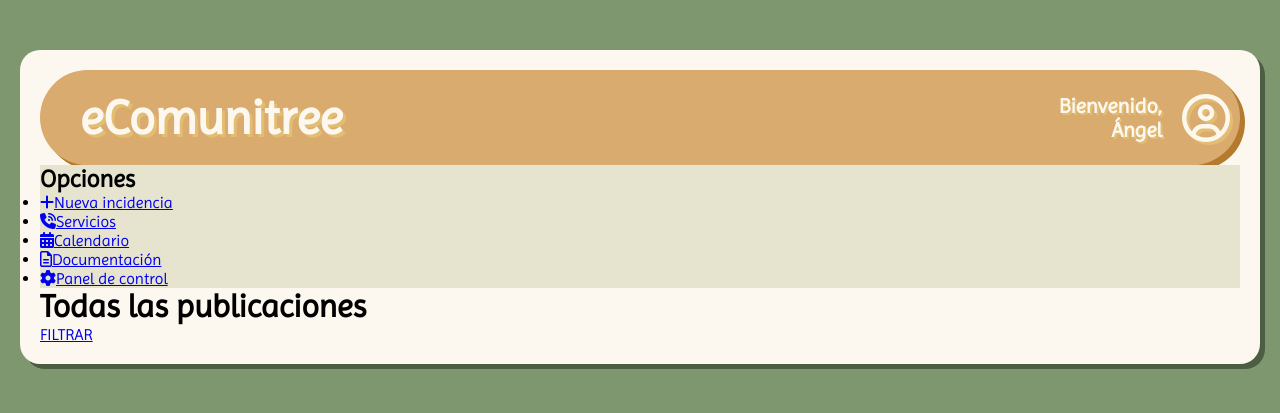
After one commit to ahdexito/TFG_eComunitree, a PHP site: page / in a window 1280 px wide. The commit adds this page. Shown: the top 413 px of the page. Run offline with PHP 8.4, Linux system fonts and the light colour scheme; some libraries are stand-ins or nearby versions.

Commit message:
css index

```diff
--- /dev/null
+++ b/eComunitree/css/index/index.css
@@ -0,0 +1,68 @@
+@font-face {
+  font-family: "Imprima";
+  src: url(/eComunitree/fonts/Imprima-Regular.ttf);
+}
+* {
+  margin: 0;
+  padding: 0;
+  box-sizing: border-box;
+  font-family: "Imprima";
+}
+
+html {
+  background-color: #7e976f;
+  padding: 50px 20px;
+}
+
+body {
+  background-color: #fcf8f0;
+  box-shadow: rgb(76.7741935484, 92.9032258065, 67.0967741935) 5px 5px 0px 0px;
+  border-radius: 20px;
+  padding: 20px;
+  margin: 0 auto;
+  display: flex;
+  flex-direction: column;
+}
+
+header {
+  background-color: #daab6e;
+  box-shadow: rgb(180.0549450549, 121.6923076923, 45.9450549451) 5px 5px 0px 0px;
+  border-radius: 100px;
+  padding: 20px 40px;
+  padding-right: 10px;
+  display: flex;
+  align-items: center;
+  justify-content: space-between;
+  text-shadow: rgb(226.5, 188.5, 112.5) 3px 3px 0px;
+}
+header h1 {
+  color: #fcf8f0;
+  font-size: 3em;
+}
+header .usuario {
+  display: flex;
+  align-items: center;
+  gap: 20px;
+  color: #fcf8f0;
+}
+header .usuario p {
+  text-align: end;
+  font-size: 1.3em;
+  text-shadow: rgb(226.5, 188.5, 112.5) 2px 2px 0px;
+  font-weight: bold;
+}
+@media (max-width: 600px) {
+  header .usuario p {
+    display: none;
+  }
+}
+header .usuario a {
+  text-decoration: none;
+}
+header .usuario a i {
+  font-size: 3em;
+}
+
+aside {
+  background-color: #e6e4ce;
+}/*# sourceMappingURL=index.css.map */
--- /dev/null
+++ b/eComunitree/css/index/index.scss
@@ -0,0 +1,104 @@
+$color-primario: #fcf8f0;
+$color-secundario: #daab6e;
+$color-aside: #e6e4ce;
+$color-fondo: #7e976f;
+
+@font-face {
+    font-family: 'Imprima';
+    src: url(/eComunitree/fonts/Imprima-Regular.ttf);
+}
+
+// RESPONSIVE TAMAÑO FIJO
+@mixin respond-to($size) {
+    @if $size == small {
+        @media (max-width: 600px) {
+            @content;
+        }
+    }
+    @else if $size == medium {
+        @media (min-width: 601px) and (max-width: 1200px) {
+            @content;
+        }
+    }
+}
+// RESPONSIVE TAMAÑO MÍNIMO
+@mixin respond-to-min($size) {
+    @if $size == medium {
+        @media (min-width: 601px) {
+            @content;
+        }
+    }
+    @else if $size == large {
+        @media (min-width: 1201px) {
+            @content;
+        }
+    }
+}
+
+* {
+    margin: 0;
+    padding: 0;
+    box-sizing: border-box;
+    font-family: 'Imprima';
+}
+
+html {
+    background-color: $color-fondo;
+    padding: 50px 20px;
+}
+
+body {
+    background-color: $color-primario;
+    box-shadow: darken($color-fondo, 20%) 5px 5px 0px 0px;
+    border-radius: 20px;
+    padding: 20px;
+    margin: 0 auto;
+    display: flex;
+    flex-direction: column;
+}
+
+header {
+    background-color: $color-secundario;
+    box-shadow: darken($color-secundario, 20%) 5px 5px 0px 0px;
+    border-radius: 100px;
+    padding: 20px 40px;
+    padding-right: 10px;
+    display: flex;
+    align-items: center;
+    justify-content: space-between;
+    text-shadow: darken($color-primario, 30%) 3px 3px 0px;
+
+    h1 {
+        color: $color-primario;
+        font-size: 3em;
+    }
+
+    .usuario {
+        display: flex;
+        align-items: center;
+        gap: 20px;
+        color: $color-primario;
+
+        p {
+            text-align: end;
+            font-size: 1.3em;
+            text-shadow: darken($color-primario, 30%) 2px 2px 0px;
+            font-weight: bold;
+
+            @include respond-to(small) {
+                display: none;
+            }
+        }
+
+        a {
+            text-decoration: none;
+            i {
+                font-size: 3em;
+            }
+        }
+    }
+}
+
+aside {
+    background-color: $color-aside;
+}
--- /dev/null
+++ b/eComunitree/index.html
@@ -0,0 +1,47 @@
+<!DOCTYPE html>
+<html lang="en">
+<head>
+    <meta charset="UTF-8">
+    <meta name="viewport" content="width=device-width, initial-scale=1.0">
+    <title>Inicio</title>
+    <link rel="stylesheet" href="css/index/index.css">
+    <script src="https://kit.fontawesome.com/bc8e4b1cda.js" crossorigin="anonymous"></script>
+</head>
+<body>
+    <header>
+        <h1>eComunitree</h1>
+        <div class="usuario">
+            <div class="izq">
+                <p>Bienvenido,</p>
+                <p>Ángel</p>
+            </div>
+            <a href="#"><i class="fa-regular fa-circle-user usuario"></i></a>
+        </div>
+    </header>
+
+    <aside>
+        <h2>Opciones</h2>
+        <ul>
+            <li><a href="#">
+                <i class="fa-solid fa-plus"></i>Nueva incidencia</a></li>
+            <li><a href="#">
+                <i class="fa-solid fa-phone-volume"></i>Servicios</a></li>
+            <li><a href="#">
+                <i class="fa-solid fa-calendar-days"></i>Calendario</a></li>
+            <li><a href="#">
+                <i class="fa-regular fa-file-lines"></i>Documentación</a></li>
+            <li><a href="#">
+                <i class="fa-solid fa-gear"></i>Panel de control</a></li>
+        </ul>
+    </aside>
+
+    <main>
+        <h1>Todas las publicaciones</h1>
+        <a href="#">FILTRAR</a>
+
+        <div class="feed">
+
+        </div>
+    </main>
+</body>
+</html>
--- a/eComunitree/login.html
+++ b/eComunitree/login.html
@@ -3,7 +3,7 @@
 <head>
     <meta charset="UTF-8">
     <meta name="viewport" content="width=device-width, initial-scale=1.0">
-    <link rel="stylesheet" href="css/login.css">
+    <link rel="stylesheet" href="css/login/login.css">
     <title>login</title>
 </head>
 <body>
```
Also changed, not shown: eComunitree/css/login/login.css (renamed from eComunitree/css/login.css, +6 -10 lines), eComunitree/css/login/login.scss (renamed from eComunitree/css/login.scss, +6 -11 lines), 3 other files.
